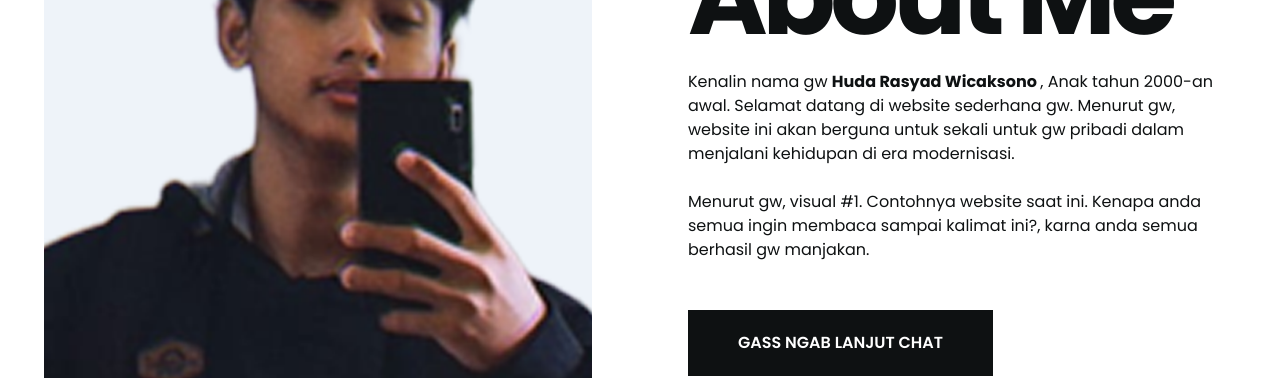
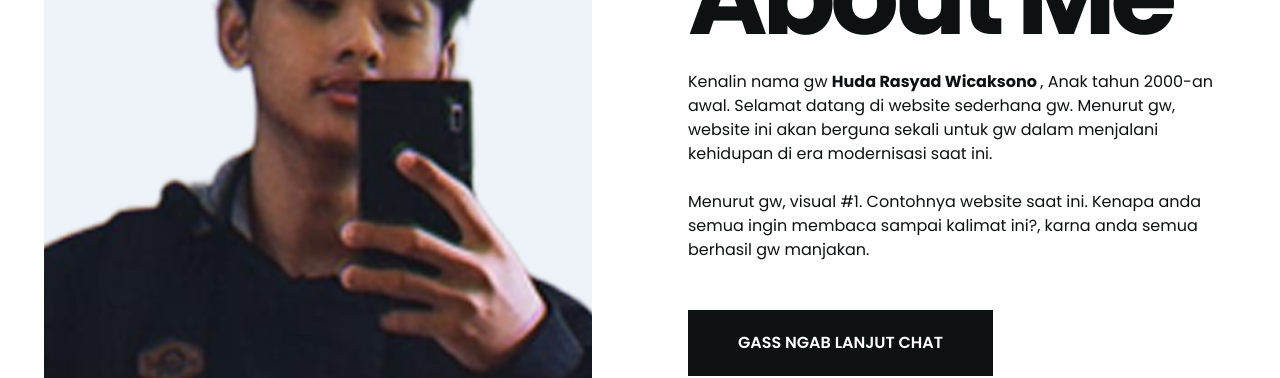
Before and after one commit to indonesia-biner/Testing, a React (Create React App) app: page /about in a window 1280 px wide. Shown: the part 315-693 px from the top of the page. Built offline with nearby package versions, Linux system fonts and the light colour scheme.

Commit message:
perubahan informasi About.js

```diff
--- a/src/pages/About.js
+++ b/src/pages/About.js
@@ -45,8 +45,7 @@ const About = () => {
           >
             <h1 className="h1 font-primary lg:mt-o mt-[220px] lg:mt-[160px]">About me</h1>
             <p className="mb-12 max-w-sm font-primary font-normal w-4/5 md:container">
-              Kenalin nama gw <b> Huda Rasyad Wicaksono </b>, Anak tahun 2000-an awal. Selamat datang di website sederhana gw. Menurut gw, website ini akan berguna untuk sekali untuk gw
-              pribadi dalam menjalani kehidupan di era modernisasi.
+              Kenalin nama gw <b> Huda Rasyad Wicaksono </b>, Anak tahun 2000-an awal. Selamat datang di website sederhana gw. Menurut gw, website ini akan berguna sekali untuk gw dalam menjalani kehidupan di era modernisasi saat ini.
               <br />
               <br />
               Menurut gw, visual #1. Contohnya website saat ini. Kenapa anda semua ingin membaca
```
